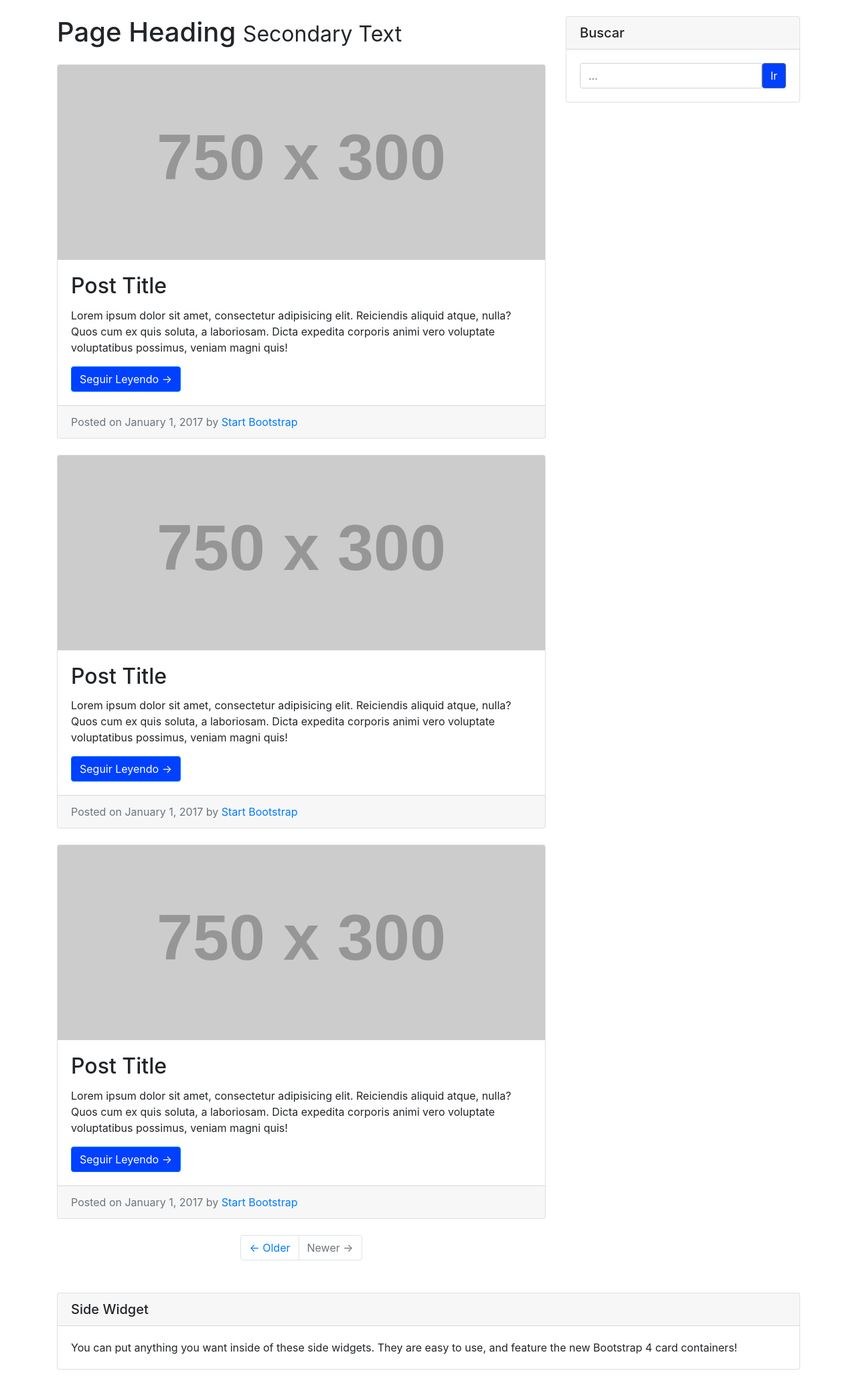
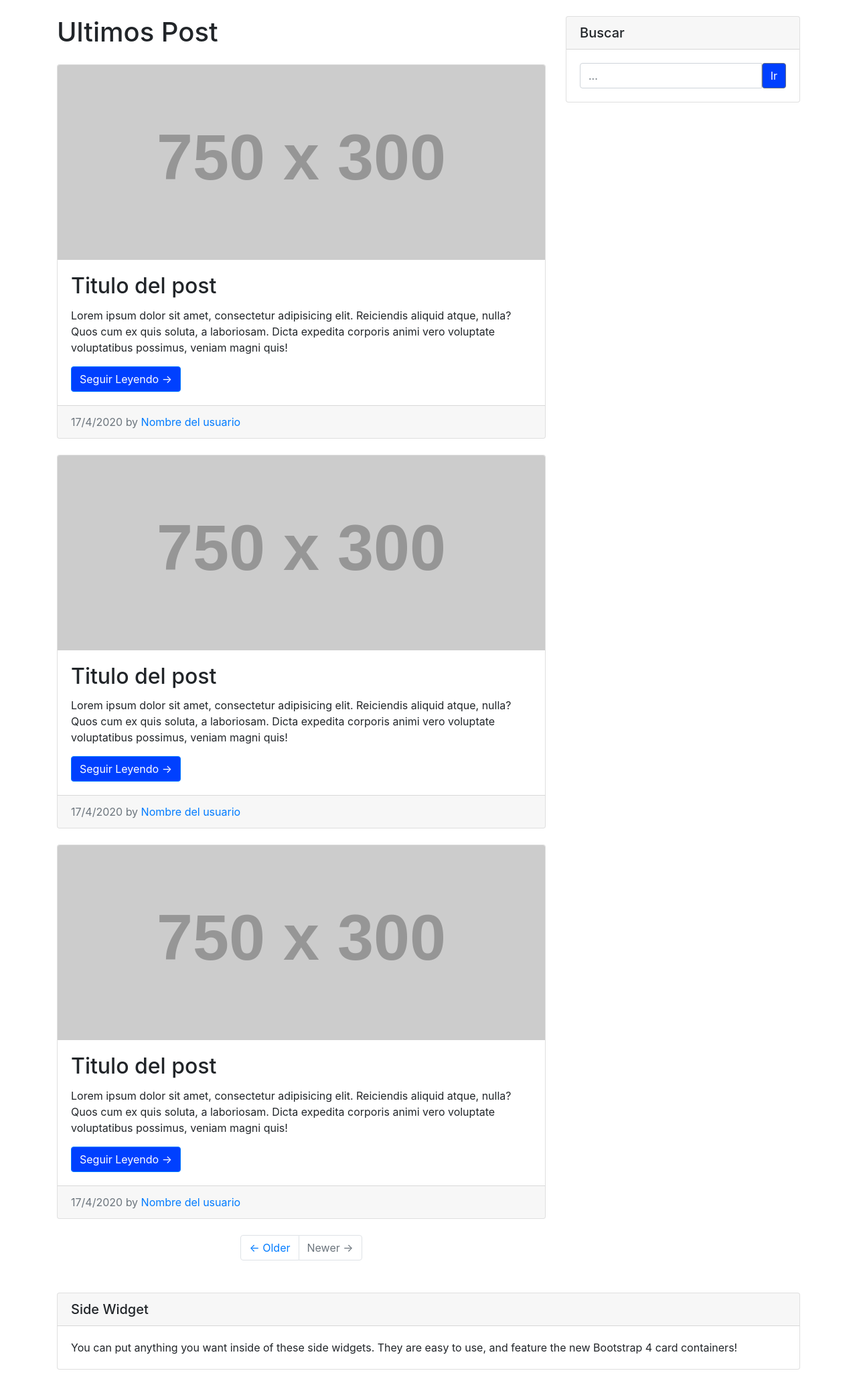
Before and after one commit to alfonsoopazom/Evaluacion-sistemas-computacionales, a PHP site: page /bloghome.php in a window 1280 px wide. Shown: the part 56-2115 px from the top of the page at 67% size. Run offline with PHP 8.4, Linux system fonts and the light colour scheme; grey boxes labelled with a size stand in for pictures from a placeholder-image service; some libraries are stand-ins or nearby versions.

Commit message:
se agregan funciones JS
se agregan los cambios en algunos titulos y una funcion que obtiene la hora actual en el momento que se genera el Post.

```diff
--- a/bloghome.php
+++ b/bloghome.php
@@ -11,23 +11,11 @@
   <link href="vendor/bootstrap/css/bootstrap.min.css" rel="stylesheet">
   <!-- Custom styles for this template -->
   <link href="css/blog-home.css" rel="stylesheet">
+  <script src="js/funciones.js"></script>
 </head>
 
 <body>
-  <?php
-    //  Registro de logeo del usuario
-    include 'php/conexion.php';
-    session_start();
-    if (isset($_POST['user'])){
 
-      $correo_usuario = $_POST['user'];
-      $fecha =date('Y-m-d');
-      $sql1= "INSERT INTO logeos(correo,hora) VALUES('$correo_usuario','$fecha')";
-      $consulta = mysqli_query($conexion,$sql1);
-
-      mysqli_close($conexion);
-    }
-  ?>
   <?php
 
     //Validacion de usuario registrado
@@ -53,7 +41,7 @@
     }
   ?>
   <?php
-    // Escrip para el registro de un usuario
+    // Script para el registro de un usuario
     include 'php/conexion.php';
 
     if (isset($_POST['nusuario']) && isset($_POST['correo']) && isset($_POST['contrasena']) && isset($_POST['contrasena1'])) {
@@ -68,6 +56,24 @@
         mysqli_close($conexion);
       }
 
+  ?>
+  <?php
+    //Registro de logeo del usuario
+    //include 'php/conexion.php';
+    //session_start();
+    /*if (isset($_POST['user'])){
+      $correo= $_POST['user'];
+      $fecha =date('Y-m-d');
+
+      $sql1="SELECT usuario_id FROM usuario WHERE correo='$correo_usuario'";
+      $consulta= mysqli_query($conexion,$sql1);
+      $logeoID = mysqli_fetch_row($sql1);
+
+      $sql= "INSERT INTO logeos(correo,hora)
+             VALUES('$correo_usuario','$fecha')";
+      $consulta = mysqli_query($conexion,$sql);
+      mysqli_close($conexion);
+    }*/
   ?>
   <!-- Navigation -->
   <nav class="navbar navbar-expand-lg navbar-dark fixed-top" style="background-color: #0040FF;">
@@ -102,8 +108,8 @@
       <!-- Blog Entries Column -->
       <div class="col-md-8">
 
-        <h1 class="my-4">Page Heading
-          <small>Secondary Text</small>
+        <h1 class="my-4">Ultimos Post
+          <!--<small>Secondary Text</small>-->
         </h1>
 
         <!-- Blog Post -->
@@ -111,15 +117,17 @@
         <div class="card mb-4">
           <img class="card-img-top" src="http://placehold.it/750x300" alt="Card image cap">
           <div class="card-body">
-            <h2 class="card-title">Post Title</h2>
+            <h2 class="card-title">Titulo del post</h2>
             <p class="card-text">Lorem ipsum dolor sit amet, consectetur adipisicing elit. Reiciendis aliquid atque, nulla? Quos cum ex quis soluta, a laboriosam. Dicta expedita corporis animi vero voluptate voluptatibus possimus, veniam magni quis!</p>
 
             <a href="#" class="btn btn-primary" style="background-color: #0040FF;">Seguir Leyendo &rarr;</a>
 
           </div>
           <div class="card-footer text-muted">
-            Posted on January 1, 2017 by
-            <a href="#">Start Bootstrap</a>
+          <script>
+              horaActual();
+          </script> by
+            <a href="#">Nombre del usuario</a>
           </div>
         </div>
       </form>
@@ -129,15 +137,15 @@
         <div class="card mb-4">
           <img class="card-img-top" src="http://placehold.it/750x300" alt="Card image cap">
           <div class="card-body">
-            <h2 class="card-title">Post Title</h2>
+            <h2 class="card-title">Titulo del post</h2>
             <p class="card-text">Lorem ipsum dolor sit amet, consectetur adipisicing elit. Reiciendis aliquid atque, nulla? Quos cum ex quis soluta, a laboriosam. Dicta expedita corporis animi vero voluptate voluptatibus possimus, veniam magni quis!</p>
 
             <a href="#" class="btn btn-primary" style="background-color: #0040FF;">Seguir Leyendo &rarr;</a>
 
           </div>
           <div class="card-footer text-muted">
-            Posted on January 1, 2017 by
-            <a href="#">Start Bootstrap</a>
+            <script> horaActual();</script> by
+            <a href="#">Nombre del usuario</a>
           </div>
         </div>
       </form>
@@ -147,14 +155,14 @@
         <div class="card mb-4">
           <img class="card-img-top" src="http://placehold.it/750x300" alt="Card image cap">
           <div class="card-body">
-            <h2 class="card-title">Post Title</h2>
+            <h2 class="card-title">Titulo del post</h2>
             <p class="card-text">Lorem ipsum dolor sit amet, consectetur adipisicing elit. Reiciendis aliquid atque, nulla? Quos cum ex quis soluta, a laboriosam. Dicta expedita corporis animi vero voluptate voluptatibus possimus, veniam magni quis!</p>
 
             <a href="#" class="btn btn-primary" style="background-color: #0040FF;">Seguir Leyendo &rarr;</a>
           </div>
           <div class="card-footer text-muted">
-            Posted on January 1, 2017 by
-            <a href="#">Start Bootstrap</a>
+          <script> horaActual();</script> by
+            <a href="#">Nombre del usuario</a>
           </div>
         </div>
       </form>
--- a/formulario.php
+++ b/formulario.php
@@ -17,8 +17,8 @@
 
     <form class ="box" action="bloghome.php" method="POST" id="frmRegistro" onsubmit="return validar();">
         <h1>Registrate</h1>
-        <input type="text" name="nusuario" id="usuario" placeholder="nombre usuario" require>
-        <input type="email" name="correo" id="correo" placeholder="ingrese correo" require>
+        <input type="text" name="nusuario" id="usuario" placeholder="Nombre usuario" require>
+        <input type="email" name="correo" id="correo" placeholder="Ingrese correo" require>
         <input type="password" name="contrasena" id="contrasena" placeholder="Contraseña" require>
         <input type="password" name="contrasena1" id="contrasena1" placeholder="Misma contraseña" require>
         <input type="submit" name="boton" value="Enviar" id="registro">
--- a/js/funciones.js
+++ b/js/funciones.js
@@ -1,4 +1,5 @@
-
-function noEncontrado() {
-
+function horaActual() {
+    //Funcion que retorna la hora actual
+    var f = new Date();
+    document.write(f.getDate() + "/" + (f.getMonth() +1) + "/" + f.getFullYear());
 }
```
Also changed, not shown: inicio.php (+5 -4 lines), js/validarLogin.js (added, +16 -0 lines), sql/tablas.sql (+4 -3 lines), 1 other file.
